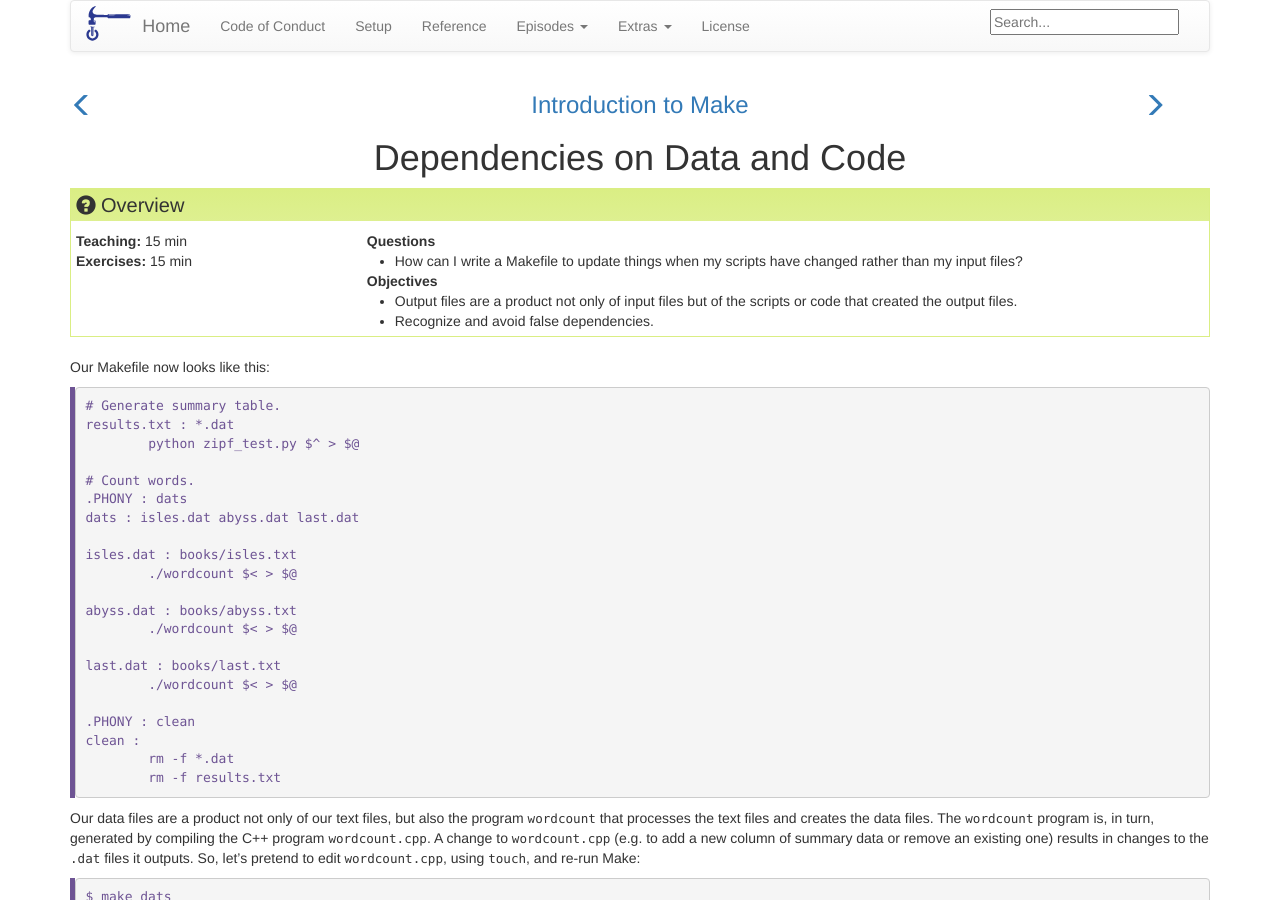
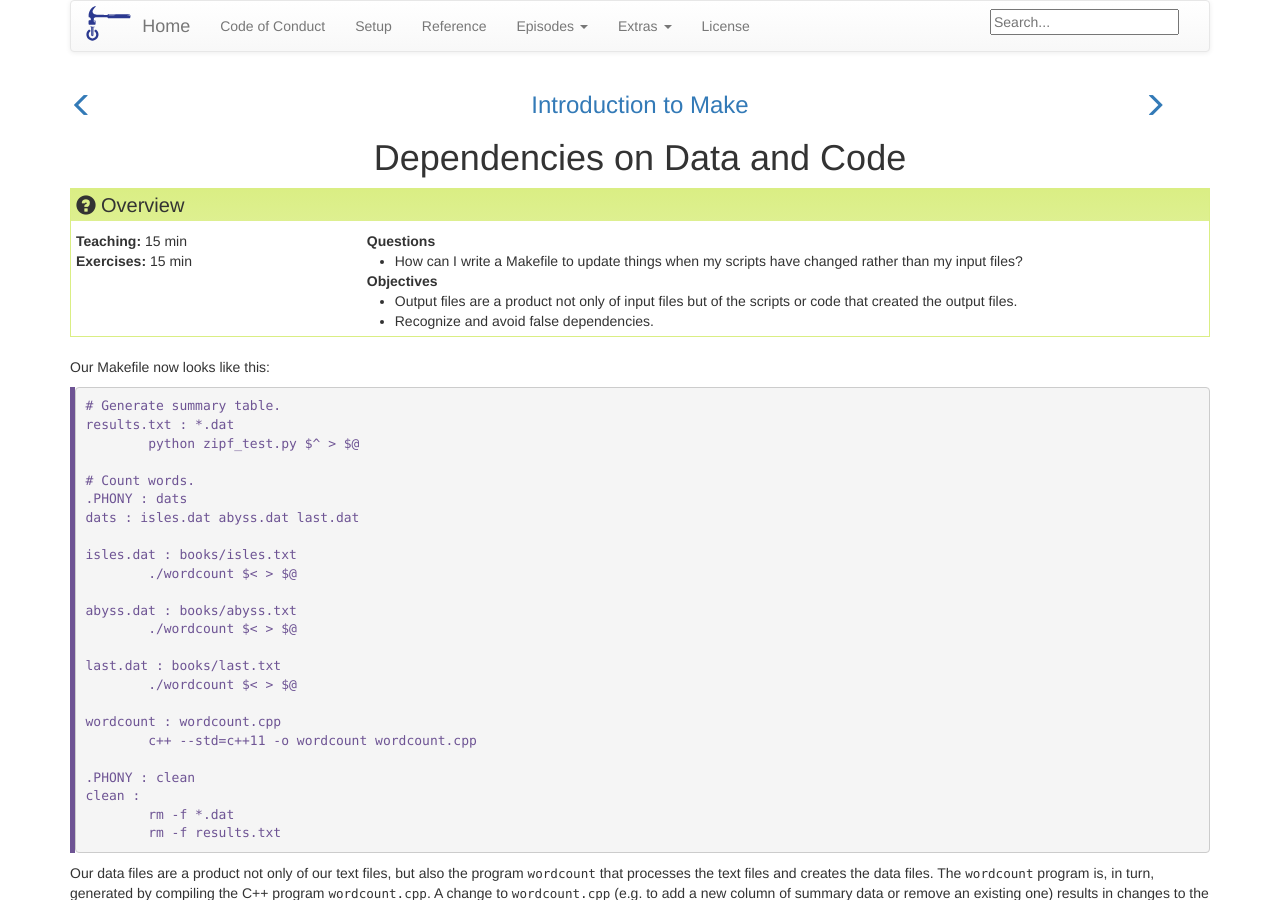
Before and after one commit to ornl-ssd/cpp-make-intro, a Jekyll site: the page built from _episodes/04-dependencies.md, in a window 1280 px wide and 900 px high. Built offline with Jekyll 4.4.1, drawn with Linux system fonts in a browser that asks for light colours.

Commit message:
Update
Signed-off-by: Watson, Gregory <g.watson@computer.org>

```diff
--- a/_episodes/04-dependencies.md
+++ b/_episodes/04-dependencies.md
@@ -31,6 +31,9 @@ abyss.dat : books/abyss.txt
 
 last.dat : books/last.txt
         ./wordcount $< > $@
+
+wordcount : wordcount.cpp
+	c++ --std=c++11 -o wordcount wordcount.cpp
 
 .PHONY : clean
 clean :
```
